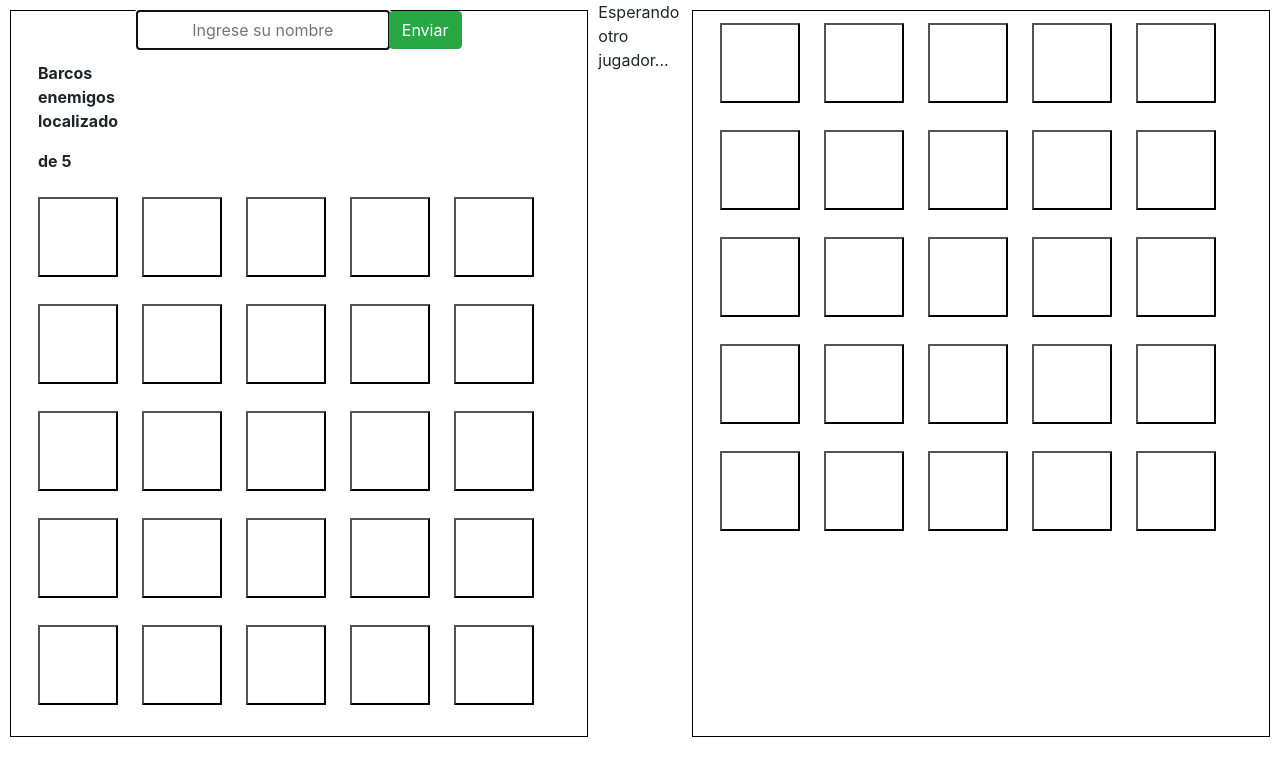
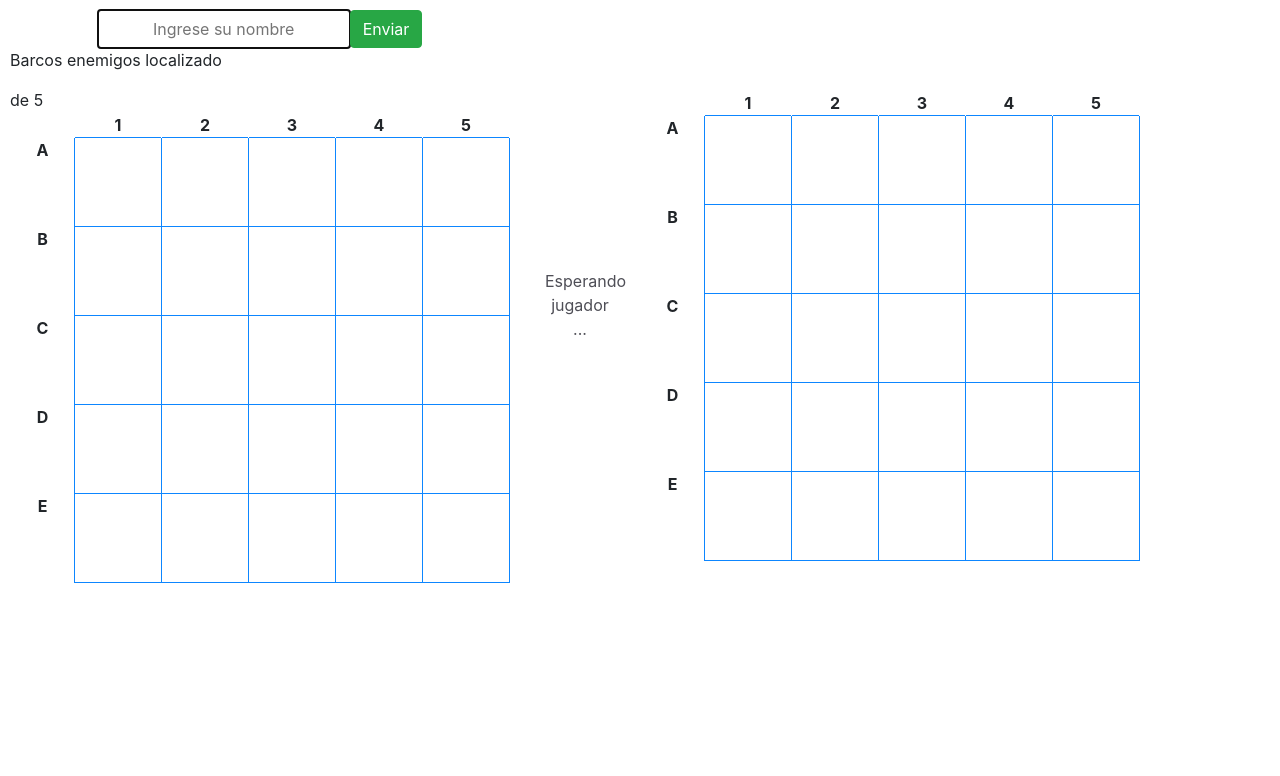
Before and after one commit to EdisonBSR/miniNavalBattle, a website: page index.html in a window 1280 px wide. Drawn offline with nearby package versions, Linux system fonts and the light colour scheme; no server answers.

Commit message:
add style board

```diff
--- a/index.html
+++ b/index.html
@@ -18,9 +18,12 @@
         display: flex;
         flex-direction: row;
       }
-      .container {
+      #container {
         margin: 10px;
-        border: 1px solid black;
+        /* border: 1px solid black; */
+      }
+      #container-Table2 > table {
+        margin-top: 90px;
       }
       form {
         display: flex;
@@ -35,29 +38,60 @@
         width: 500px;
         height: 450px;
       }
-
-      .boat-position {
+      .table-bordered td,
+      .table-bordered th {
+        border: 1px solid #0d86ff;
+      }
+      .table-bordered td {
         width: 80px;
         height: 80px;
-        /* width: fit-content; */
-        background: transparent;
       }
-      .boat2-position {
+      .boat-position {
+        margin: 3px;
         width: 80px;
         height: 80px;
-        /* width: fit-content; */
         background: transparent;
+        border: 0px;
+      }
+      .table td,
+      .table th {
+        padding: 0;
+      }
+      .table thead th {
+        text-align: center;
+        background: transparent;
+        border-top: 1px solid transparent;
+        border-left: 1px solid transparent;
+        border-right: 1px solid transparent;
+        border-bottom: 0 solid transparent;
+      }
+
+      .table th {
+        border-top: 1px solid transparent;
+        border-left: 1px solid transparent;
+        border-bottom: 1px solid transparent;
+        text-align: center;
+        margin: 0 auto;
       }
       .no-boat {
         background: #9af3ff;
         border-radius: 3px;
         border: none;
       }
+      #sendStartGame {
+        margin: auto;
+        width: 80px;
+        padding: 5px;
+        margin-left: 20px;
+        margin-right: 20px;
+        color: #4e4e56;
+        text-align: center;
+      }
     </style>
     <title>Mini Batalla Naval</title>
   </head>
   <body>
-    <div class="container">
+    <div id="container">
       <form id="form-1" action="">
         <input
           id="user-1"
@@ -70,20 +104,25 @@
           Enviar
         </button>
       </form>
-      <table class="table table-borderless">
+      Barcos enemigos localizado
+      <p id="pointsPlayer1"></p>
+      <p id="pointsPlayer2"></p>
+      de 5
+      <table class="table table-bordered border-primary">
         <thead>
           <tr>
-            <th scope="col">
-              Barcos enemigos localizado
-              <p id="pointsPlayer1"></p>
-              <p id="pointsPlayer2"></p>
-              de 5
-            </th>
+            <th></th>
+            <th>1</th>
+            <th>2</th>
+            <th>3</th>
+            <th>4</th>
+            <th>5</th>
           </tr>
         </thead>
         <tbody>
           <tr>
-            <td scope="row">
+            <th scope="row">A</th>
+            <td>
               <button
                 class="boat-position"
                 id="00"
@@ -130,6 +169,7 @@
             </td>
           </tr>
           <tr>
+            <th scope="row">B</th>
             <td scope="row">
               <button
                 class="boat-position"
@@ -177,6 +217,7 @@
             </td>
           </tr>
           <tr>
+            <th scope="row">C</th>
             <td scope="row">
               <button
                 class="boat-position"
@@ -224,6 +265,7 @@
             </td>
           </tr>
           <tr>
+            <th scope="row">D</th>
             <td scope="row" name="1">
               <button
                 class="boat-position"
@@ -271,6 +313,7 @@
             </td>
           </tr>
           <tr>
+            <th scope="row">E</th>
             <td scope="row">
               <button
                 class="boat-position"
@@ -320,17 +363,26 @@
         </tbody>
       </table>
     </div>
-    <p id="sendStartGame">Esperando otro jugador...</p>
-    <div class="container">
-      <table class="table table-borderless">
+    <p id="sendStartGame">Esperando jugador ...</p>
+    <div id="container-Table2">
+      <span id="spanPlayer2"></span>
+      <table class="table table-bordered border-primary">
         <thead>
-          <span id="spanPlayer2"></span>
+          <tr>
+            <th></th>
+            <th>1</th>
+            <th>2</th>
+            <th>3</th>
+            <th>4</th>
+            <th>5</th>
+          </tr>
         </thead>
         <tbody>
           <tr>
-            <td scope="row">
+            <th scope="row">A</th>
+            <td>
               <button
-                class="boat2-position"
+                class="boat-position"
                 id="200"
                 type="button"
                 value="00"
@@ -339,7 +391,7 @@
             </td>
             <td>
               <button
-                class="boat2-position"
+                class="boat-position"
                 id="201"
                 type="button"
                 value="01"
@@ -348,7 +400,7 @@
             </td>
             <td>
               <button
-                class="boat2-position"
+                class="boat-position"
                 id="202"
                 type="button"
                 value="02"
@@ -357,7 +409,7 @@
             </td>
             <td>
               <button
-                class="boat2-position"
+                class="boat-position"
                 id="203"
                 type="button"
                 value="03"
@@ -366,7 +418,7 @@
             </td>
             <td>
               <button
-                class="boat2-position"
+                class="boat-position"
                 id="204"
                 type="button"
                 value="04"
@@ -375,9 +427,10 @@
             </td>
           </tr>
           <tr>
-            <td scope="row">
+            <th scope="row">B</th>
+            <td>
               <button
-                class="boat2-position"
+                class="boat-position"
                 id="210"
                 type="button"
                 value="10"
@@ -386,7 +439,7 @@
             </td>
             <td>
               <button
-                class="boat2-position"
+                class="boat-position"
                 id="211"
                 type="button"
                 value="11"
@@ -395,7 +448,7 @@
             </td>
             <td>
               <button
-                class="boat2-position"
+                class="boat-position"
                 id="212"
                 type="button"
                 value="12"
@@ -404,7 +457,7 @@
             </td>
             <td>
               <button
-                class="boat2-position"
+                class="boat-position"
                 id="213"
                 type="button"
                 value="13"
@@ -413,7 +466,7 @@
             </td>
             <td>
               <button
-                class="boat2-position"
+                class="boat-position"
                 id="214"
                 type="button"
                 value="14"
@@ -422,9 +475,10 @@
             </td>
           </tr>
           <tr>
-            <td scope="row">
+            <th scope="row">C</th>
+            <td>
               <button
-                class="boat2-position"
+                class="boat-position"
                 id="220"
                 type="button"
                 value="20"
@@ -433,7 +487,7 @@
             </td>
             <td>
               <button
-                class="boat2-position"
+                class="boat-position"
                 id="221"
                 type="button"
                 value="21"
@@ -442,7 +496,7 @@
             </td>
             <td>
               <button
-                class="boat2-position"
+                class="boat-position"
                 id="222"
                 type="button"
                 value="22"
@@ -451,7 +505,7 @@
             </td>
             <td>
               <button
-                class="boat2-position"
+                class="boat-position"
                 id="223"
                 type="button"
                 value="23"
@@ -460,7 +514,7 @@
             </td>
             <td>
               <button
-                class="boat2-position"
+                class="boat-position"
                 id="224"
                 type="button"
                 value="24"
@@ -469,9 +523,10 @@
             </td>
           </tr>
           <tr>
-            <td scope="row" name="1">
+            <th scope="row">D</th>
+            <td>
               <button
-                class="boat2-position"
+                class="boat-position"
                 id="230"
                 type="button"
                 value="30"
@@ -480,7 +535,7 @@
             </td>
             <td>
               <button
-                class="boat2-position"
+                class="boat-position"
                 id="231"
                 type="button"
                 value="31"
@@ -489,7 +544,7 @@
             </td>
             <td>
               <button
-                class="boat2-position"
+                class="boat-position"
                 id="232"
                 type="button"
                 value="32"
@@ -498,7 +553,7 @@
             </td>
             <td>
               <button
-                class="boat2-position"
+                class="boat-position"
                 id="233"
                 type="button"
                 value="33"
@@ -507,7 +562,7 @@
             </td>
             <td>
               <button
-                class="boat2-position"
+                class="boat-position"
                 id="234"
                 type="button"
                 value="34"
@@ -516,9 +571,10 @@
             </td>
           </tr>
           <tr>
-            <td scope="row">
+            <th scope="row">E</th>
+            <td>
               <button
-                class="boat2-position"
+                class="boat-position"
                 id="240"
                 type="button"
                 value="40"
@@ -527,7 +583,7 @@
             </td>
             <td>
               <button
-                class="boat2-position"
+                class="boat-position"
                 id="241"
                 type="button"
                 value="41"
@@ -536,7 +592,7 @@
             </td>
             <td>
               <button
-                class="boat2-position"
+                class="boat-position"
                 id="242"
                 type="button"
                 value="42"
@@ -545,7 +601,7 @@
             </td>
             <td>
               <button
-                class="boat2-position"
+                class="boat-position"
                 id="243"
                 type="button"
                 value="43"
@@ -554,7 +610,7 @@
             </td>
             <td>
               <button
-                class="boat2-position"
+                class="boat-position"
                 id="244"
                 type="button"
                 onclick="attack()"
@@ -583,7 +639,6 @@
       let playerAtq = "";
       let boardPosition = [];
       let countPosition = 0;
-      let enableAttack = true;
       let pointsPlayer1 = 0;
       let pointsPlayer2 = 0;
       const ID_BOAT = "bs";
@@ -593,14 +648,14 @@
       const POINTS_PLAYER2 = document.getElementById("pointsPlayer2");
       good = (row, column, user) => {
         if (user == player1) {
-          ID = `2${row}${column}`;
+          const ID = `2${row}${column}`;
           BUTTON = document.getElementById(`${ID}`);
           BUTTON.style.background = "#FE2626";
           const BOAT = document.createElement("span");
           BOAT.className += "bi bi-fire";
           BUTTON.appendChild(BOAT);
         } else if (user == player2) {
-          ID = `${row}${column}`;
+          const ID = `${row}${column}`;
           BUTTON = document.getElementById(`${ID}`);
           BUTTON.style.background = "#FE2626";
           const BOAT = document.createElement("span");
```
